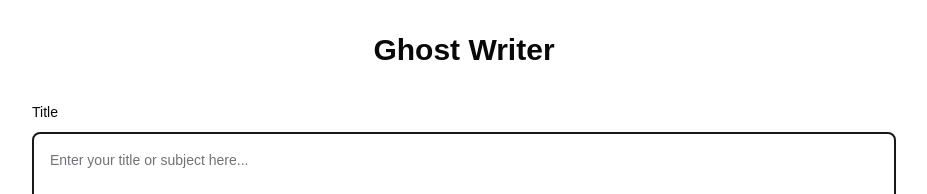
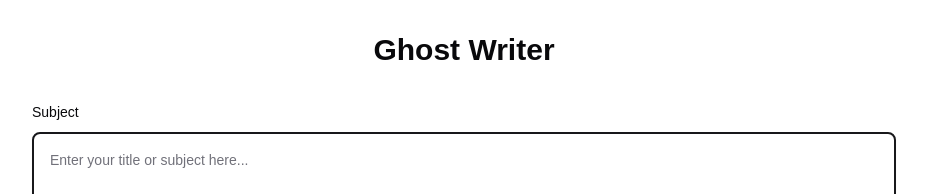
Before and after one commit to barancezayirli/ghost-writer, a Next.js app: page / in a window 1280 px wide. Shown: the top 194 px of the page, without its empty margins (176-1103 px from the left). Built offline with nearby package versions, Linux system fonts and the light colour scheme.

Commit message:
Update PromptForm to use 'subject' instead of 'prompt' and add Toaster component to layout

```diff
--- a/src/app/layout.tsx
+++ b/src/app/layout.tsx
@@ -1,5 +1,6 @@
 import type { Metadata } from 'next';
 import { Geist, Geist_Mono } from 'next/font/google';
+import { Toaster } from '@/components/ui/toaster';
 import './globals.css';
 
 const geistSans = Geist({
@@ -24,7 +25,10 @@ export default function RootLayout({
 }>) {
   return (
     <html lang="en">
-      <body className={`${geistSans.variable} ${geistMono.variable} antialiased`}>{children}</body>
+      <body className={`${geistSans.variable} ${geistMono.variable} antialiased`}>
+        {children}
+        <Toaster />
+      </body>
     </html>
   );
 }
--- a/src/components/ghost-writer/prompt-form.tsx
+++ b/src/components/ghost-writer/prompt-form.tsx
@@ -29,7 +29,7 @@ import {
 } from '@/components/form/form-options';
 
 const promptFormSchema = z.object({
-  prompt: z.string().min(1, 'Prompt is required'),
+  subject: z.string().min(1, 'Subject is required'),
   keywords: z.array(z.string()),
   language: z.enum(['en', 'es', 'fr', 'de']),
   tone: z.enum(['formal', 'casual', 'humorous', 'serious']),
@@ -46,7 +46,7 @@ export function PromptForm({ onSubmit, isSubmitting = false }: PromptFormProps)
   const form = useForm<PromptFormData>({
     resolver: zodResolver(promptFormSchema),
     defaultValues: {
-      prompt: '',
+      subject: '',
       keywords: [],
       language: 'en',
       tone: 'formal',
@@ -78,10 +78,10 @@ export function PromptForm({ onSubmit, isSubmitting = false }: PromptFormProps)
         {/* Title Input */}
         <FormField
           control={form.control}
-          name="prompt"
+          name="subject"
           render={({ field }) => (
             <FormItem className="mb-6">
-              <FormLabel className="text-sm font-medium">Title</FormLabel>
+              <FormLabel className="text-sm font-medium">Subject</FormLabel>
               <FormControl>
                 <Textarea
                   placeholder="Enter your title or subject here..."
--- a/src/types/ghost-writer.ts
+++ b/src/types/ghost-writer.ts
@@ -11,7 +11,7 @@ export interface ContentSettings {
 }
 
 export interface PromptFormData extends ContentSettings {
-  prompt: string;
+  subject: string;
   keywords: string[];
 }
 
```
